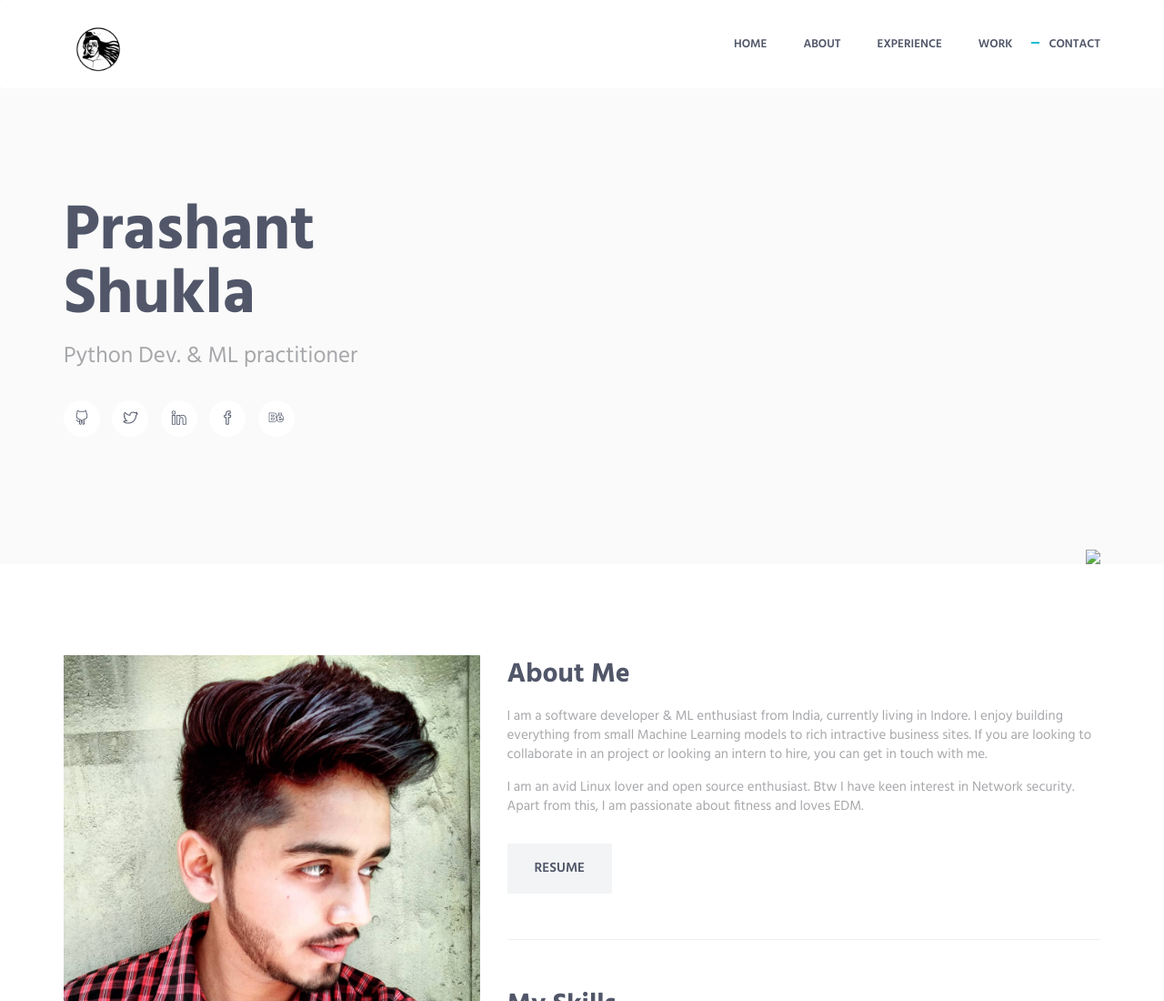
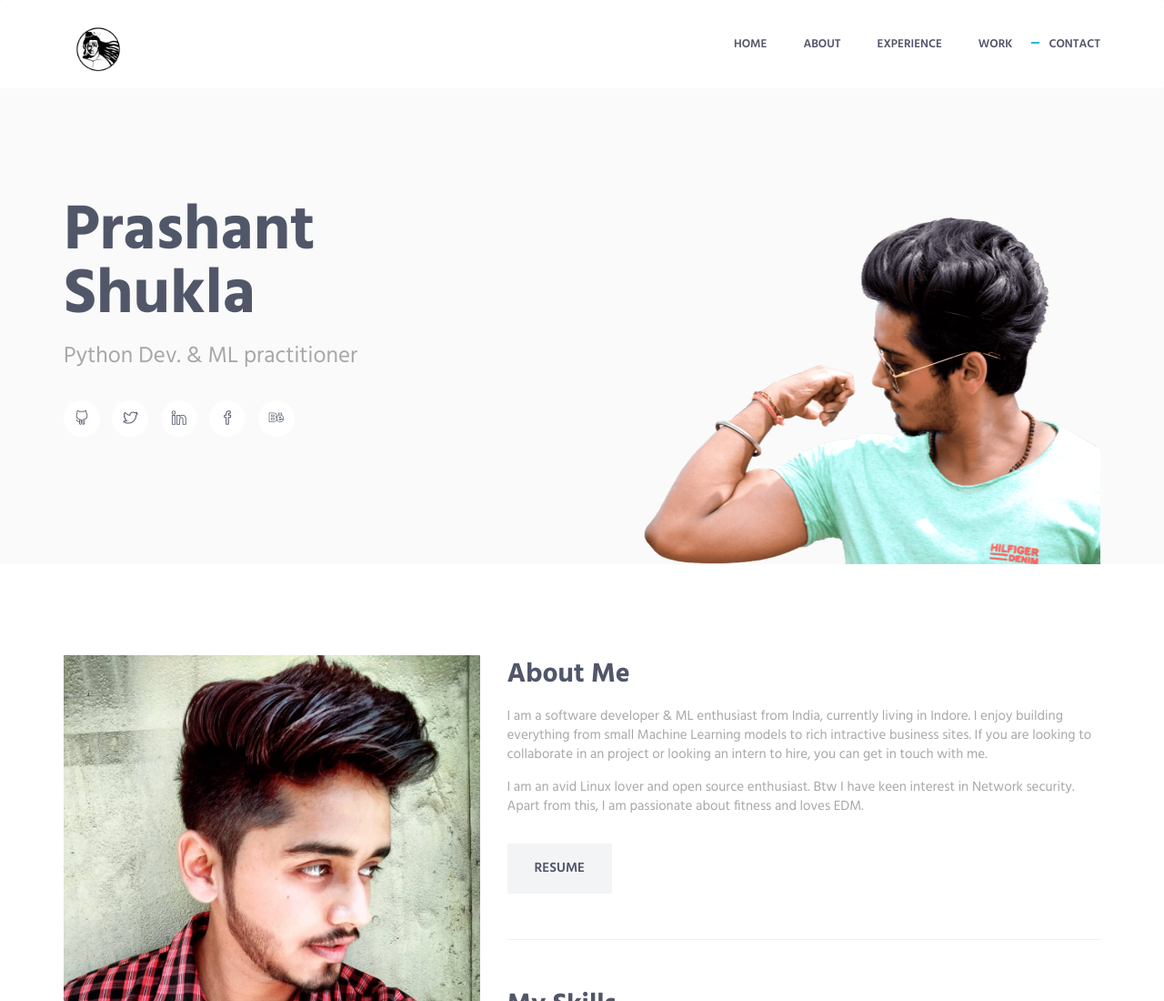
Before and after one commit to prashantlv/prashantlv.github.io, a plain HTML site: page index.html in a window 1280 px wide. Shown: the top 1100 px of the page at 91% size. Drawn offline with Linux system fonts and the light colour scheme.

Commit message:
Update index.html

```diff
--- a/index.html
+++ b/index.html
@@ -86,7 +86,7 @@
                     </div>
                     <div class="col-sm-6">
                         <div class="promo-block-img-wrap">
-                            <img class="promo-block-img img-responsive" src="img/mockup/avatar(1).png" align="prashant shukla">
+                            <img class="promo-block-img img-responsive" src="img/mockup/avatar.png" align="prashant shukla">
                         </div>
                     </div>
                 </div>
```
